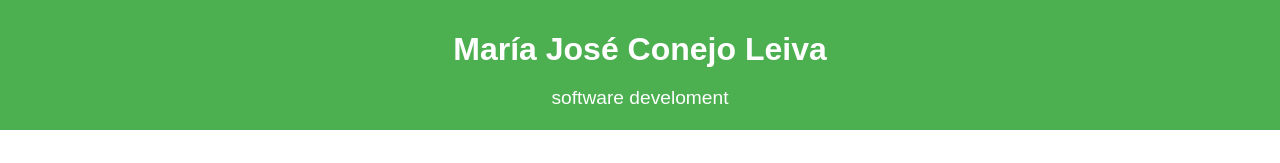
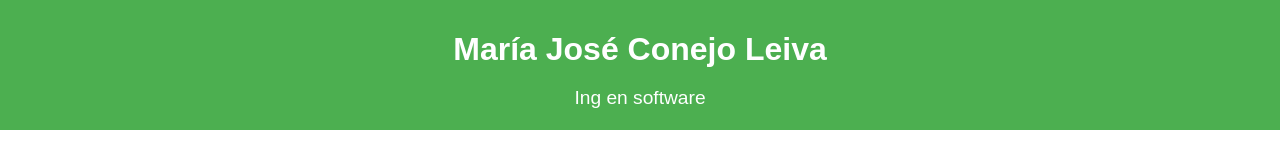
Before and after one commit to mariaconejo/cv-pages, a plain HTML site: page index.html in a window 1280 px wide. Shown: the top 163 px of the page. Drawn offline with Linux system fonts and the light colour scheme.

Commit message:
se cambio titulo

```diff
--- a/index.html
+++ b/index.html
@@ -9,7 +9,7 @@
 <body>
     <header>
         <h1>María José Conejo Leiva</h1>
-        <p>software develoment</p>
+        <p>Ing en software</p>
     </header>
     <section class="profile">
         <h2>Professional Summary</h2>
```
